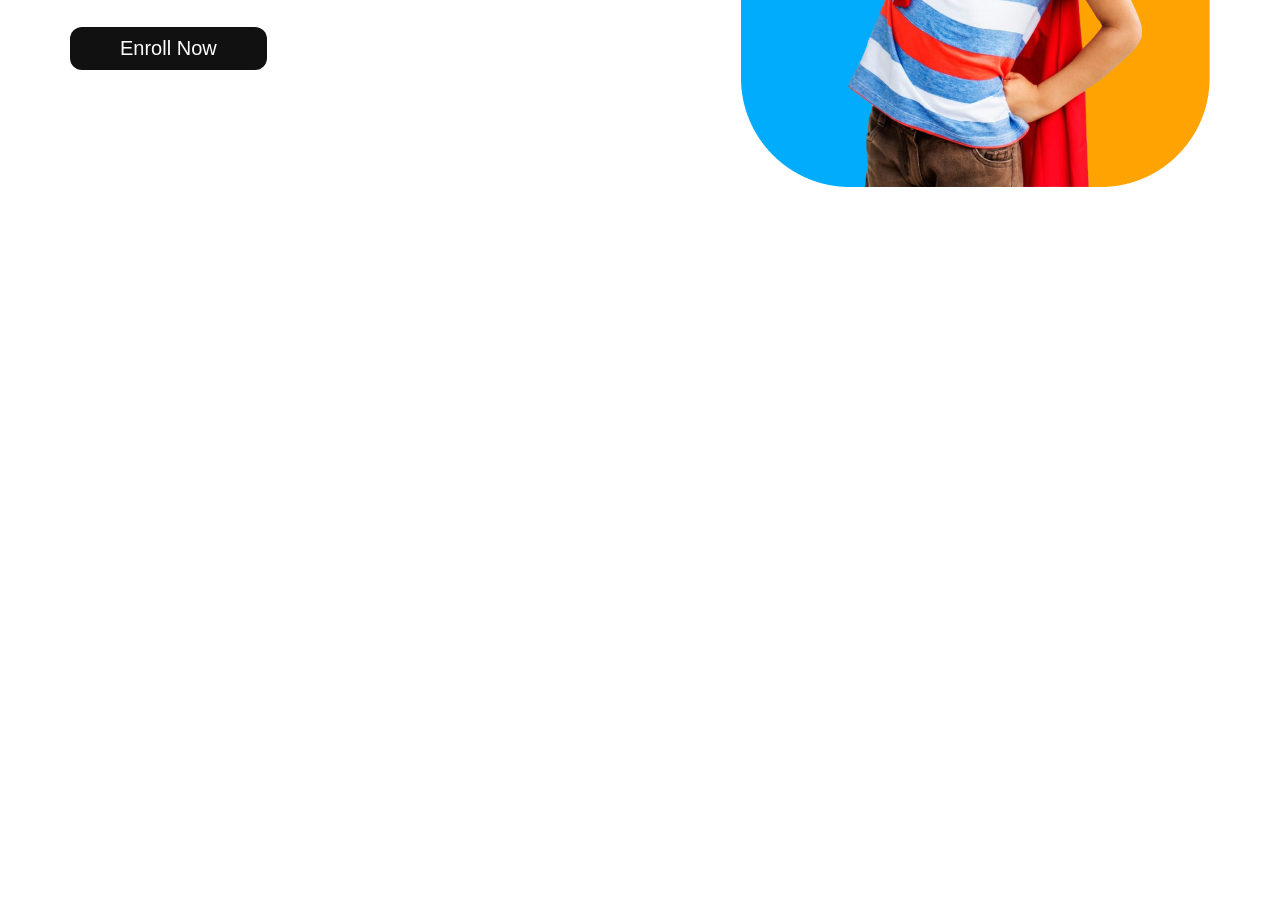
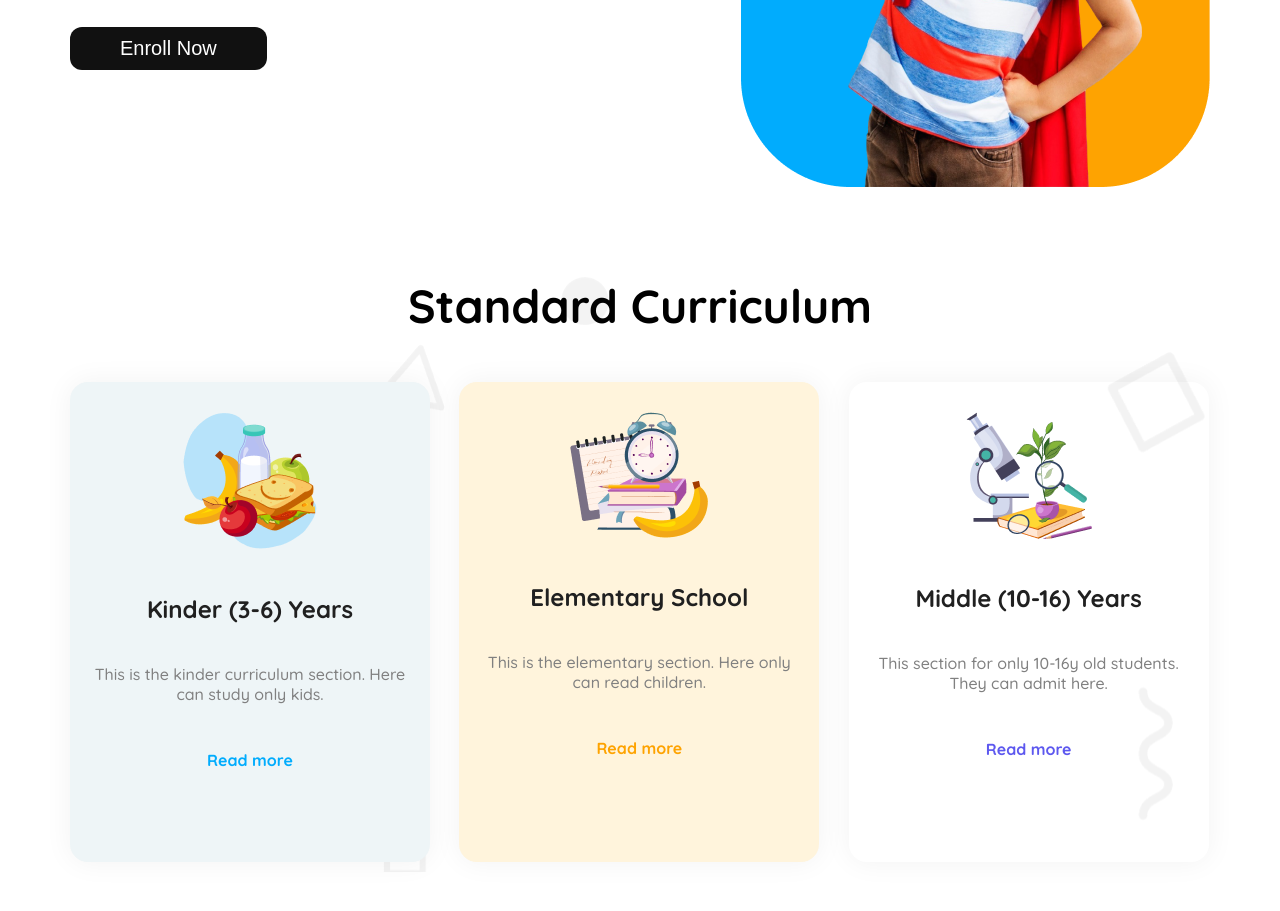
Before and after one commit to julkarnine3/assignment-2, a plain HTML site: page index.html in a window 1280 px wide. Shown: the part 521-1432 px from the top of the page. Before the commit the page ends 800 px from the top, so only its background shows below. Drawn offline with Linux system fonts and the light colour scheme.

Commit message:
added the curriculum section responsive

```diff
--- a/index.html
+++ b/index.html
@@ -41,6 +41,31 @@
 
     </header>
     <main>
+        <!-- Curriculum section start -->
+        <section class="curriculum">
+            <h3 class="primary-section-title">Standard Curriculum</h3>
+            <div class="curriculum-container">
+                <div class="curriculum-card fill-1">
+                    <img src="./assets/kinder.png" alt="">
+                    <h5 class="curriculum-card-title">Kinder (3-6) Years</h5>
+                    <p class="curriculum-description">This is the kinder curriculum section. Here can study only kids.</p>
+                    <a href="" class="curriculum-anchor primary-sky">Read more</a>
+                </div>
+                <div class="curriculum-card fill-2">
+                    <img src="./assets/elementary.png" alt="">
+                    <h5 class="curriculum-card-title">Elementary School</h5>
+                    <p class="curriculum-description">This is the elementary section. Here only can read children.</p>
+                    <a href="" class="curriculum-anchor primary-orng">Read more</a>
+                </div>
+                <div class="curriculum-card">
+                    <img src="./assets/middle.png" alt="">
+                    <h5 class="curriculum-card-title">Middle (10-16) Years</h5>
+                    <p class="curriculum-description">This section for only 10-16y old students. They can admit here.</p>
+                    <a href="" class="curriculum-anchor primary-light-blue">Read more</a>
+                </div>
+            </div>
+
+        </section>
 
     </main>
     <footer>
--- a/styles/index.css
+++ b/styles/index.css
@@ -15,6 +15,7 @@ body{
 main > section{
     max-width: 1140px;
     margin: 60px auto;
+    background-image: url(../assets/bg.png);
 }
 /* black */
 .primary-blck{
@@ -50,6 +51,12 @@ main > section{
 .primary-btn:hover{
     color: blue;
     cursor: pointer;
+}
+.primary-section-title{
+    font-size: 2.9rem;
+    font-weight: bold;
+    color: rgba(0, 0, 0, 1);
+    text-align: center;
 }
 
 
@@ -140,6 +147,55 @@ main > section{
     color: rgba(17, 17, 17, 1);
     margin-bottom: 30px;
 }
+/* Curriculum style here */
+.curriculum-container{
+    display: grid;
+    grid-template-columns: repeat(3,1fr);
+    gap: 28px;
+}
+.curriculum-card{
+    justify-content: center;
+    align-items: center;
+    text-align: center;
+    width: 360px;
+    height: 450px;
+    gap: 30px;
+    padding-top: 30px;
+    /* border: 1px solid  rgba(254, 163, 1, 1) ;  */
+    margin-bottom: 10px;
+    box-shadow: 0 0 28px 0.90px rgba(0, 0, 0, 0.05);
+    border-radius: 18px;
+
+    fill: rgba(222, 245, 255, 1);
+    fill: context-stroke;
+}
+.curriculum-card-title{
+    font-size: 1.5rem;
+    font-weight: bold;
+    color: rgba(32, 32, 32, 1);
+}
+.curriculum-description{
+    font-size: 1rem;
+    font-weight: 500;
+    color: rgba(128, 128, 128, 1);
+    padding: 0 20px 30px 20px;
+}
+.curriculum-anchor{
+    text-decoration: none;
+    font-size: 1rem;
+    font-weight: bold;
+}
+.fill-1{
+    background-color: rgb(238, 245, 247);
+
+}
+.fill-2{
+    background-color: rgba(255, 244, 220, 1);
+}
+.fill-3{
+    background-color: rgba(242, 232, 255, 1);
+}
+
 /* Media query for small device */
 @media screen and (max-width:576px) {
 
@@ -149,7 +205,7 @@ main > section{
     .menu-toggle {
         display: block; /* Show hamburger icon on mobile */
 
-        margin-left: 120px;
+        margin-left: 140px;
     }
 
     .nav-btn, .nav-link {
@@ -166,6 +222,23 @@ main > section{
        text-align: center;
        margin-top: 20px;
        gap: 0px;
+       margin-bottom: 0px;
+
+    }
+    .primary-section-title{
+        margin-top: 0px;
+    }
+    .curriculum-container{
+        display: grid;
+        grid-template-columns: repeat(1,1fr);
+
+
+        /* margin: 0 auto; */
+    }
+    .curriculum-card{
+        justify-content: center;
+        align-items: center;
+        margin: 0 auto;
     }
 
 
```
